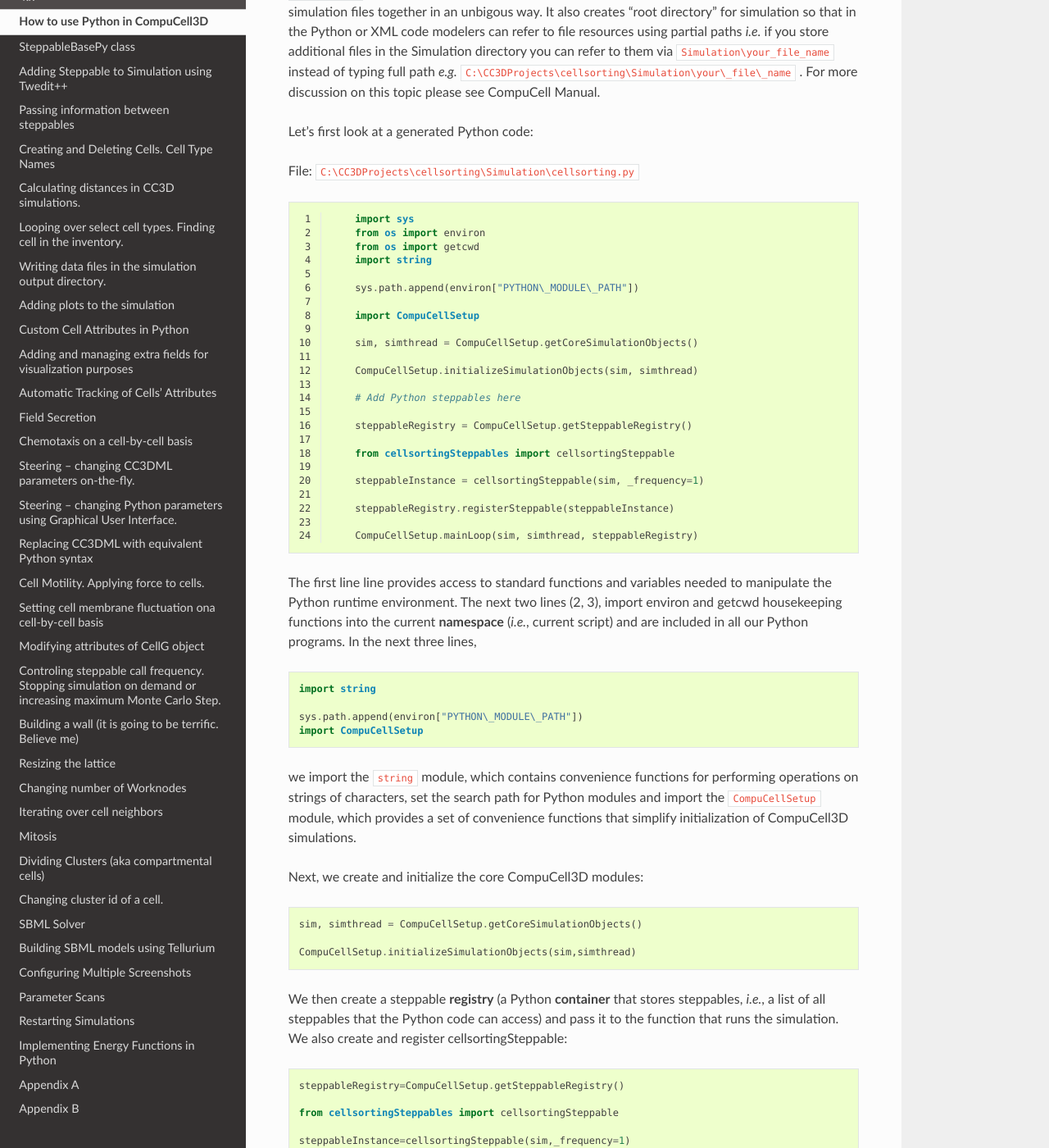
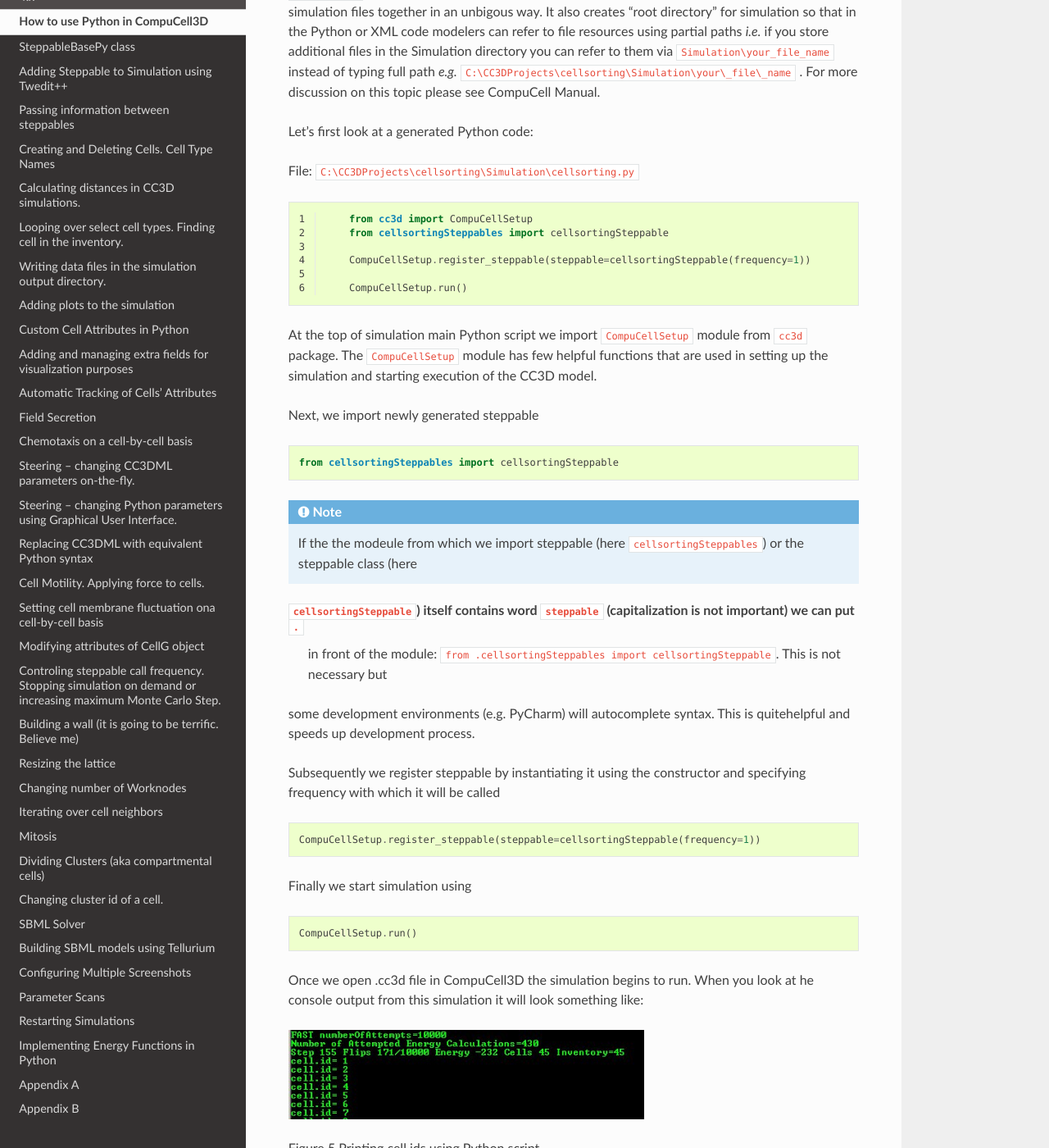
Before and after one commit to CompuCell3D/PythonScriptingManual, a Sphinx documentation site: the page built from docs/how_to_use_python_in_cc3d.rst, in a window 1280 px wide and 1400 px high, scrolled down 3442 px. Shown: the whole window at 82% size. Built offline with Sphinx 7.4.7 and the Read the Docs theme 2.0.0, drawn with Linux system fonts in a browser that asks for light colours; some of the changed text lies outside the part shown.

Commit message:
updated how_to_use_python_in_cc3d

```diff
--- a/docs/how_to_use_python_in_cc3d.rst
+++ b/docs/how_to_use_python_in_cc3d.rst
@@ -101,74 +101,44 @@ File: ``C:\CC3DProjects\cellsorting\Simulation\cellsorting.py``
 .. code-block:: python
     :linenos:
 
-        import sys
-        from os import environ
-        from os import getcwd
-        import string
+        from cc3d import CompuCellSetup
+        from cellsortingSteppables import cellsortingSteppable
 
-        sys.path.append(environ["PYTHON\_MODULE\_PATH"])
+        CompuCellSetup.register_steppable(steppable=cellsortingSteppable(frequency=1))
 
-        import CompuCellSetup
+        CompuCellSetup.run()
 
-        sim, simthread = CompuCellSetup.getCoreSimulationObjects()
+At the top of simulation main Python script we import ``CompuCellSetup`` module from ``cc3d`` package.
+The ``CompuCellSetup`` module has few helpful functions that are used in setting up the simulation
+and starting execution of the CC3D model.
 
-        CompuCellSetup.initializeSimulationObjects(sim, simthread)
 
-        # Add Python steppables here
+Next, we import newly generated steppable
 
-        steppableRegistry = CompuCellSetup.getSteppableRegistry()
+.. code-block:: python
 
         from cellsortingSteppables import cellsortingSteppable
 
-        steppableInstance = cellsortingSteppable(sim, _frequency=1)
+.. note::
 
-        steppableRegistry.registerSteppable(steppableInstance)
+    If the the modeule from which we import steppable (here ``cellsortingSteppables``) or the steppable class (here
+``cellsortingSteppable``) itself contains word ``steppable`` (capitalization is not important) we can put ``.``
+ in front of the module: ``from .cellsortingSteppables import cellsortingSteppable``. This is not necessary but
+some development environments (e.g. PyCharm) will autocomplete syntax. This is quitehelpful and speeds up
+development process.
 
-        CompuCellSetup.mainLoop(sim, simthread, steppableRegistry)
+Subsequently we register steppable by instantiating it using the constructor and specifying frequency with
+which it will be called
 
-The first line line provides access to standard functions and variables
-needed to manipulate the Python runtime environment. The next two lines (2, 3),
-import environ and getcwd housekeeping functions into the current
-**namespace** (*i.e.*, current script) and are included in all our Python
-programs. In the next three lines,
+.. code-block::
+
+    CompuCellSetup.register_steppable(steppable=cellsortingSteppable(frequency=1))
+
+Finally we start simulation using
 
 .. code-block:: python
 
-        import string
-
-        sys.path.append(environ["PYTHON\_MODULE\_PATH"])
-        import CompuCellSetup
-
-we import the ``string`` module, which contains convenience functions for
-performing operations on strings of characters, set the search path for
-Python modules and import the ``CompuCellSetup`` module, which provides a
-set of convenience functions that simplify initialization of CompuCell3D
-simulations.
-
-Next, we create and initialize the core CompuCell3D modules:
-
-.. code-block:: python
-
-        sim, simthread = CompuCellSetup.getCoreSimulationObjects()
-
-        CompuCellSetup.initializeSimulationObjects(sim,simthread)
-
-We then create a steppable **registry** (a Python **container** that
-stores steppables, *i.e.*, a list of all steppables that the Python code
-can access) and pass it to the function that runs the simulation. We
-also create and register cellsortingSteppable:
-
-.. code-block:: python
-
-        steppableRegistry=CompuCellSetup.getSteppableRegistry()
-
-        from cellsortingSteppables import cellsortingSteppable
-
-        steppableInstance=cellsortingSteppable(sim,_frequency=1)
-
-        steppableRegistry.registerSteppable(steppableInstance)
-
-        CompuCellSetup.mainLoop(sim,simthread,steppableRegistry)
+    CompuCellSetup.run()
 
 Once we open .cc3d file in CompuCell3D the simulation begins to run. When
 you look at he console output from this simulation it will look
@@ -184,34 +154,38 @@ file, it becomes obvious:
 
 .. code-block:: python
 
-        from PySteppables import *
-        import CompuCell
-        import sys
+    from cc3d.core.PySteppables import *
 
+    class cellsortingSteppable(SteppableBasePy):
 
-        class cellsortingSteppable(SteppableBasePy):
-            def __init__(self, _simulator, _frequency=1):
-                SteppableBasePy.__init__(self, _simulator, _frequency)
+        def __init__(self,frequency=1):
+            SteppableBasePy.__init__(self,frequency)
 
-            def start(self):
-                # any code in the start function runs before MCS=0
-                pass
+        def start(self):
+            """
+            any code in the start function runs before MCS=0
+            """
 
-            def step(self, mcs):
-                # type here the code that will run every _frequency MCS
-                for cell in self.cellList:
-                    print "cell.id=", cell.id
+        def step(self,mcs):
+            """
+            type here the code that will run every frequency MCS
+            :param mcs: current Monte Carlo step
+            """
 
-            def finish(self):
-                # Finish Function gets called after the last MCS
-                pass
+            for cell in self.cell_list:
+                print("cell.id=",cell.id)
+
+        def finish(self):
+            """
+            Finish Function is called after the last MCS
+            """
 
 Inside step function we have the following code snippet:
 
 .. code-block:: python
 
-        for cell in self.cellList:
-            print "cell.id=",cell.id
+        for cell in self.cell_list:
+            print("cell.id=",cell.id)
 
 which prints to the screen id of every cell in the simulation. The step
 function is called every Monte Carlo Step (MCS) and therefore after
@@ -233,19 +207,13 @@ inside CC3D - each steppable will contain by default 3 functions:
 
 3) finish(self)
 
-Those 3 functions are imported , via inheritance, from ``SteppableBasePy``
-(which in turn imports ``SteppablePy``). The nice feature of inheritance is
+Those 3 functions are imported , via inheritance, from ``SteppableBasePy``.
+The nice feature of inheritance is
 that once you import functions from base class you are free to redefine
 their content in the child class. We can redefine any combination of
 these functions. Had we not redefined *e.g.* finish functions then at the
 end simulation the implementation from ``SteppableBasePy`` of finish
 function would get called (which as you can see is an empty function).
-
-.. math::
-
-   (a + b)^2 = a^2 + 2ab + b^2
-
-   (a - b)^2 = a^2 - 2ab + b^2
 
 
 .. [1]
```
